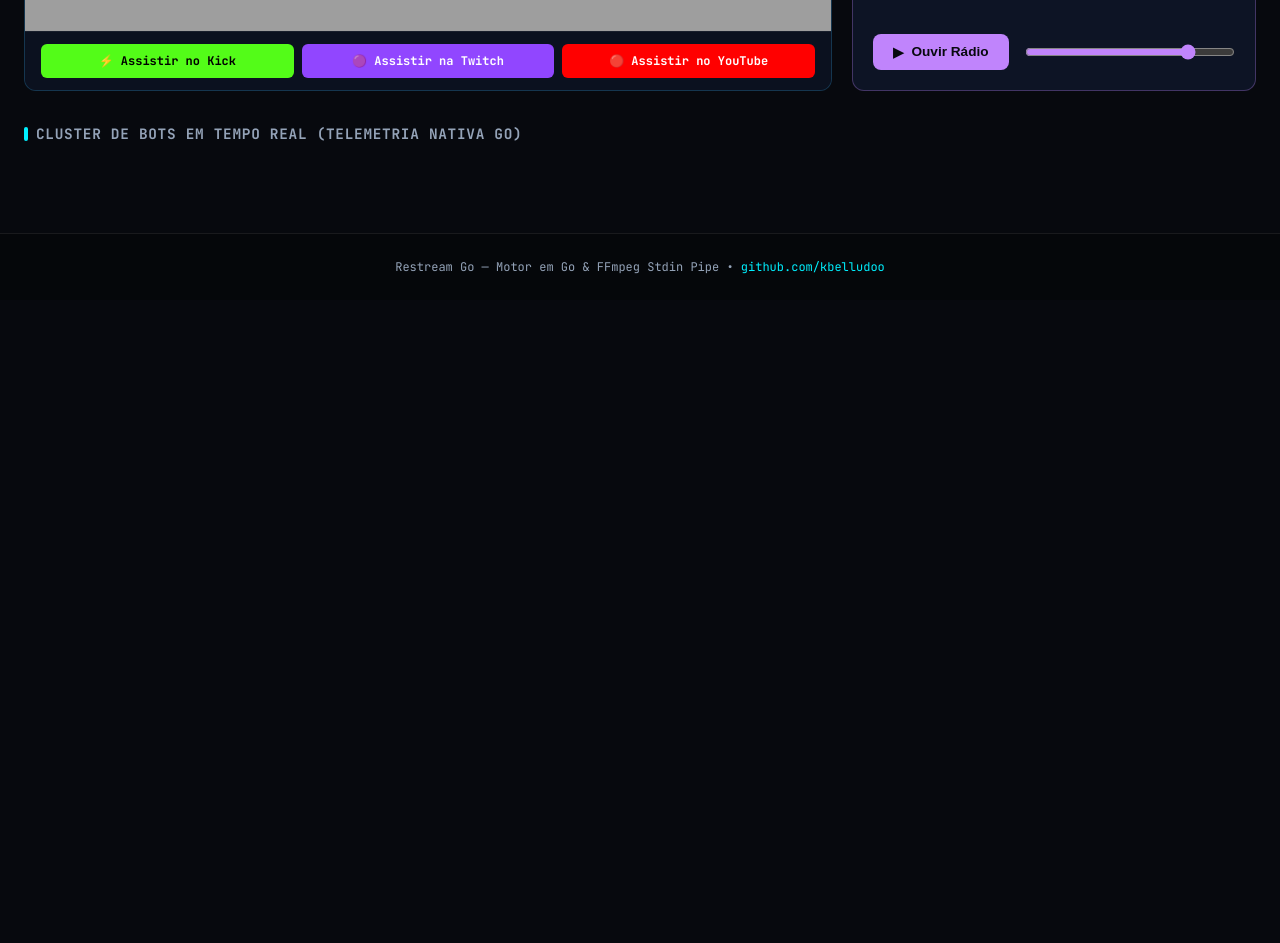
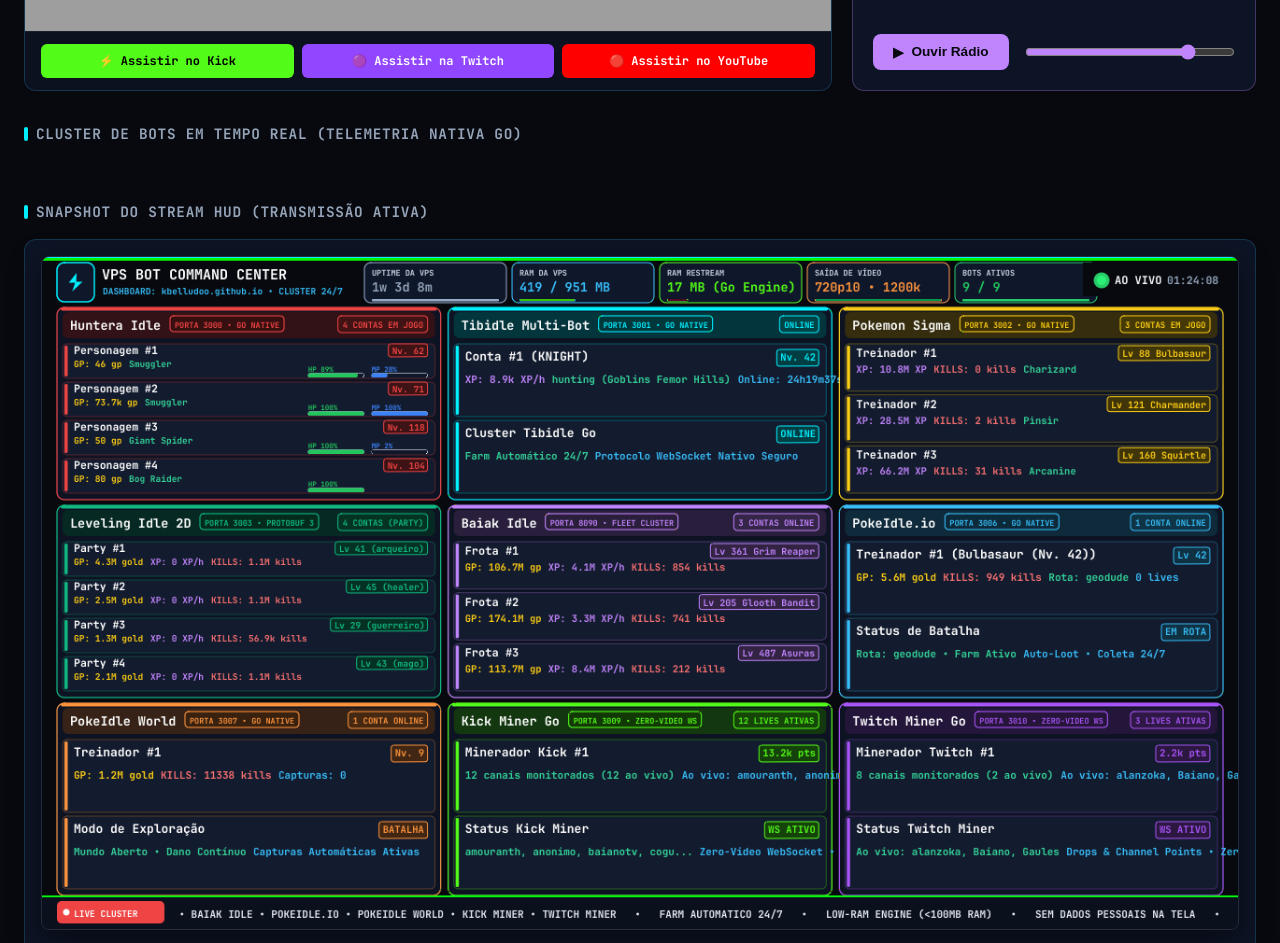
Before and after one commit to kbelludoo/restream-go, a plain HTML site: page docs/index.html in a window 1280 px wide. Shown: the part 583-1526 px from the top of the page. Before the commit the page ends 883 px from the top, so only its background shows below. Drawn offline with Linux system fonts and the light colour scheme; no server answers; grey boxes are pictures that could not be loaded.

Commit message:
feat(docs): add live stream hud snapshot section in dashboard

```diff
--- a/docs/index.html
+++ b/docs/index.html
@@ -560,6 +560,14 @@
     <div class="bot-grid" id="bot-grid">
       <!-- Dynamically generated from status.json -->
     </div>
+
+    <!-- Live HUD Preview Snapshot -->
+    <div style="margin-top: 2.5rem;">
+      <div class="section-title">Snapshot do Stream HUD (Transmissão Ativa)</div>
+      <div style="background:var(--card-bg); border:1px solid var(--card-border); border-radius:12px; padding:1rem; text-align:center;">
+        <img src="preview.png" alt="Stream HUD Preview" style="width:100%; max-width:1280px; border-radius:8px; border:1px solid rgba(255,255,255,0.1); box-shadow:0 10px 30px rgba(0,0,0,0.5);">
+      </div>
+    </div>
   </main>
 
   <footer>
```
